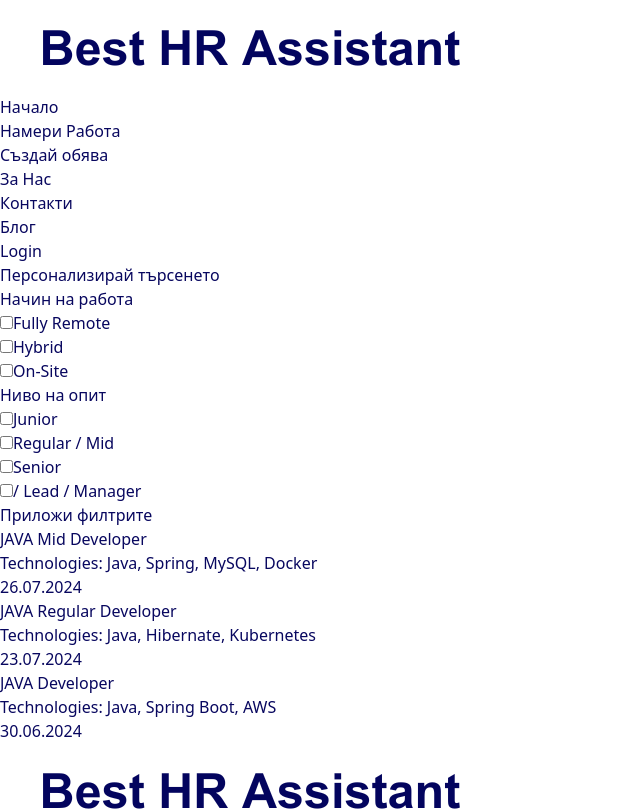
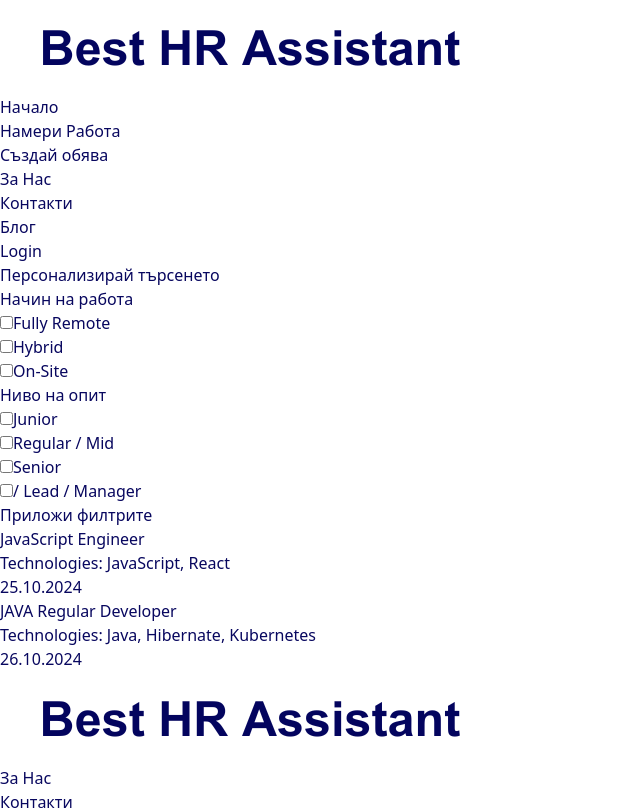
Before and after one commit to Lika-M/job-application-task, a React (Vite) app: page /job-board in a window 1280 px wide. Shown: the top 811 px of the page, without its empty margins (0-640 px from the left). Built offline with nearby package versions, Linux system fonts and the light colour scheme; data requests are answered from the project's data file.

Commit message:
Populate job listings with dynamic data from the database, add refetch option for current data retrieval, and update the database after testing.

```diff
--- a/db.json
+++ b/db.json
@@ -111,50 +111,6 @@
         }
       ],
       "id": 4
-    },
-    {
-      "companyId": 4,
-      "category": "test",
-      "position": "test",
-      "technologies": "test",
-      "questions": [],
-      "id": 5
-    },
-    {
-      "companyId": 4,
-      "category": "test",
-      "position": "test",
-      "technologies": "test",
-      "questions": [
-        {
-          "text": "test"
-        }
-      ],
-      "id": 6
-    },
-    {
-      "companyId": 4,
-      "category": "test",
-      "position": "test",
-      "technologies": "",
-      "questions": [
-        {
-          "text": "test"
-        }
-      ],
-      "id": 7
-    },
-    {
-      "companyId": 4,
-      "category": "",
-      "position": "AAAAAAAAAAAAAAa",
-      "technologies": "",
-      "questions": [
-        {
-          "text": ""
-        }
-      ],
-      "id": 8
     }
   ],
   "jobs": [
@@ -226,85 +182,19 @@
       "id": 2
     },
     {
-      "createdAt": "2024-10-27T07:51:18.803Z",
-      "companyId": 4,
-      "category": "management",
-      "position": "test",
-      "description": "test",
-      "technologies": "test",
-      "requirements": [],
-      "isActive": true,
-      "id": 3
-    },
-    {
-      "createdAt": "2024-10-27T08:05:43.994Z",
+      "createdAt": "2024-10-27T06:43:13.759Z",
       "companyId": 4,
       "category": "dataScience",
       "position": "test",
       "description": "test",
       "technologies": "test",
-      "requirements": [],
-      "isActive": true,
-      "id": 4
-    },
-    {
-      "createdAt": "2024-10-27T08:07:32.386Z",
-      "companyId": 4,
-      "category": "management",
-      "position": "test",
-      "description": "test",
-      "technologies": "test",
-      "requirements": [],
-      "isActive": true,
-      "id": 5
-    },
-    {
-      "createdAt": "2024-10-27T08:08:27.245Z",
-      "companyId": 4,
-      "category": "frontend",
-      "position": "test",
-      "description": "test",
-      "technologies": "test",
-      "requirements": [],
-      "isActive": true,
-      "id": 6
-    },
-    {
-      "createdAt": "2024-10-27T08:26:19.004Z",
-      "companyId": 4,
-      "category": "fullStack",
-      "position": "JAVA Regular Developer",
-      "description": "test",
-      "technologies": "Java, Hibernate, Kubernetes",
-      "requirements": [],
-      "isActive": true,
-      "id": 7
-    },
-    {
-      "createdAt": "2024-10-27T08:26:48.531Z",
-      "companyId": 4,
-      "category": "infrastructure",
-      "position": "test",
-      "description": "test",
-      "technologies": "test",
       "requirements": [
         {
-          "text": ""
+          "text": "test"
         }
       ],
       "isActive": false,
-      "id": 8
-    },
-    {
-      "createdAt": "2024-10-27T08:29:55.297Z",
-      "companyId": 4,
-      "category": "management",
-      "position": "JAVA Regular Developer",
-      "description": "test",
-      "technologies": "test",
-      "requirements": [],
-      "isActive": true,
-      "id": 9
+      "id": 3
     }
   ],
   "cvs": [
--- a/src/pages/CompanyDashboard/AllCompanyJobs.jsx
+++ b/src/pages/CompanyDashboard/AllCompanyJobs.jsx
@@ -28,7 +28,6 @@ const AllCompanyJobs = () => {
 
     const handleSelectJobForEdit = (job) => {
         dispatch(setSelectedJob(job));
-        console.log("Selected job for edit:", job);
     };
 
     return (
--- a/src/pages/CompanyDashboard/CompanyJobDetail.jsx
+++ b/src/pages/CompanyDashboard/CompanyJobDetail.jsx
@@ -10,7 +10,7 @@ const CompanyJobDetail = () => {
     const [updateJob] = useUpdateJobMutation();
     const companyId = userInfo?.id;
 
-    const { data: jobs = [] } = useGetJobsQuery(companyId, {
+    const { data: jobs = [], refetch } = useGetJobsQuery(companyId, {
         refetchOnFocus: true,
         refetchOnMountOrArgChange: true,
     });
@@ -29,8 +29,8 @@ const CompanyJobDetail = () => {
         try {
             const updatedJob = { ...job, isActive: true };
             await updateJob(updatedJob).unwrap();
-            console.log("publish!")
-            navigate('/job-board');
+            refetch();
+            navigate('/company-dashboard/all-jobs');
         } catch (error) {
             console.error("Error publishing job:", error);
         }
@@ -40,8 +40,8 @@ const CompanyJobDetail = () => {
         try {
             const updatedJob = { ...job, isActive: false };
             await updateJob(updatedJob).unwrap();
-            console.log("unPublish!")
-            navigate('/job-board');
+            refetch()
+            navigate('/company-dashboard/all-jobs');
         } catch (error) {
             console.error("Error publishing job:", error);
         }
--- a/src/pages/JobListings.jsx
+++ b/src/pages/JobListings.jsx
@@ -1,15 +1,25 @@
+import {useEffect} from 'react';
 import { useGetAllJobsQuery } from '../features/jobs/jobsApiSlice.jsx';
 
 const JobListings = () => {
-
-    const { data: jobs = [] } = useGetAllJobsQuery({
+    const { data: jobs = [], refetch } = useGetAllJobsQuery({
         refetchOnFocus: true,
         refetchOnMountOrArgChange: true,
     });
 
+    useEffect(() => {
+        refetch();
+    }, [refetch]);
+
     const activeJobs = jobs.filter(job => job.isActive);
-    console.log(activeJobs)
 
+    function formatDate(isoDate) {
+        const date = new Date(isoDate);
+        const day = String(date.getDate()).padStart(2, '0');
+        const month = String(date.getMonth() + 1).padStart(2, '0');
+        const year = date.getFullYear();
+        return `${day}.${month}.${year}`;
+    }
 
     return (
         <main className="container mx-auto py-8">
@@ -68,32 +78,19 @@ const JobListings = () => {
 
                 {/* Job Listings Section  */}
                 <div className="col-span-3 space-y-6">
-                    {/* Job Post Example */}
-                    <div className="bg-white p-6 shadow rounded-lg flex justify-between items-center">
-                        <div>
-                            <h3 className="text-xl font-bold text-blue-600">JAVA Mid Developer</h3>
-                            <p className="text-gray-600">Technologies: <span className="font-semibold">Java, Spring, MySQL, Docker</span></p>
+                    {activeJobs.map((job, index) => (
+                        <div
+                            key={index}
+                            className="bg-white p-6 shadow rounded-lg flex justify-between items-center"
+                        >
+                            <div>
+                                <h3 className="text-xl font-bold text-blue-600">{job.position}</h3>
+                                <p className="text-gray-600">Technologies: <span className="font-semibold">{job.technologies}</span></p>
+                            </div>
+                            <div className="text-gray-500">{formatDate(job.createdAt)}</div>
+
                         </div>
-                        <div className="text-gray-500">26.07.2024</div>
-                    </div>
-
-                    {/* Additional Job Post  */}
-                    <div className="bg-white p-6 shadow rounded-lg flex justify-between items-center">
-                        <div>
-                            <h3 className="text-xl font-bold text-blue-600">JAVA Regular Developer</h3>
-                            <p className="text-gray-600">Technologies: <span className="font-semibold">Java, Hibernate, Kubernetes</span></p>
-                        </div>
-                        <div className="text-gray-500">23.07.2024</div>
-                    </div>
-
-                    {/* Additional Job Post  */}
-                    <div className="bg-white p-6 shadow rounded-lg flex justify-between items-center">
-                        <div>
-                            <h3 className="text-xl font-bold text-blue-600">JAVA Developer</h3>
-                            <p className="text-gray-600">Technologies: <span className="font-semibold">Java, Spring Boot, AWS</span></p>
-                        </div>
-                        <div className="text-gray-500">30.06.2024</div>
-                    </div>
+                    ))}
                 </div>
             </div>
         </main>);
```
